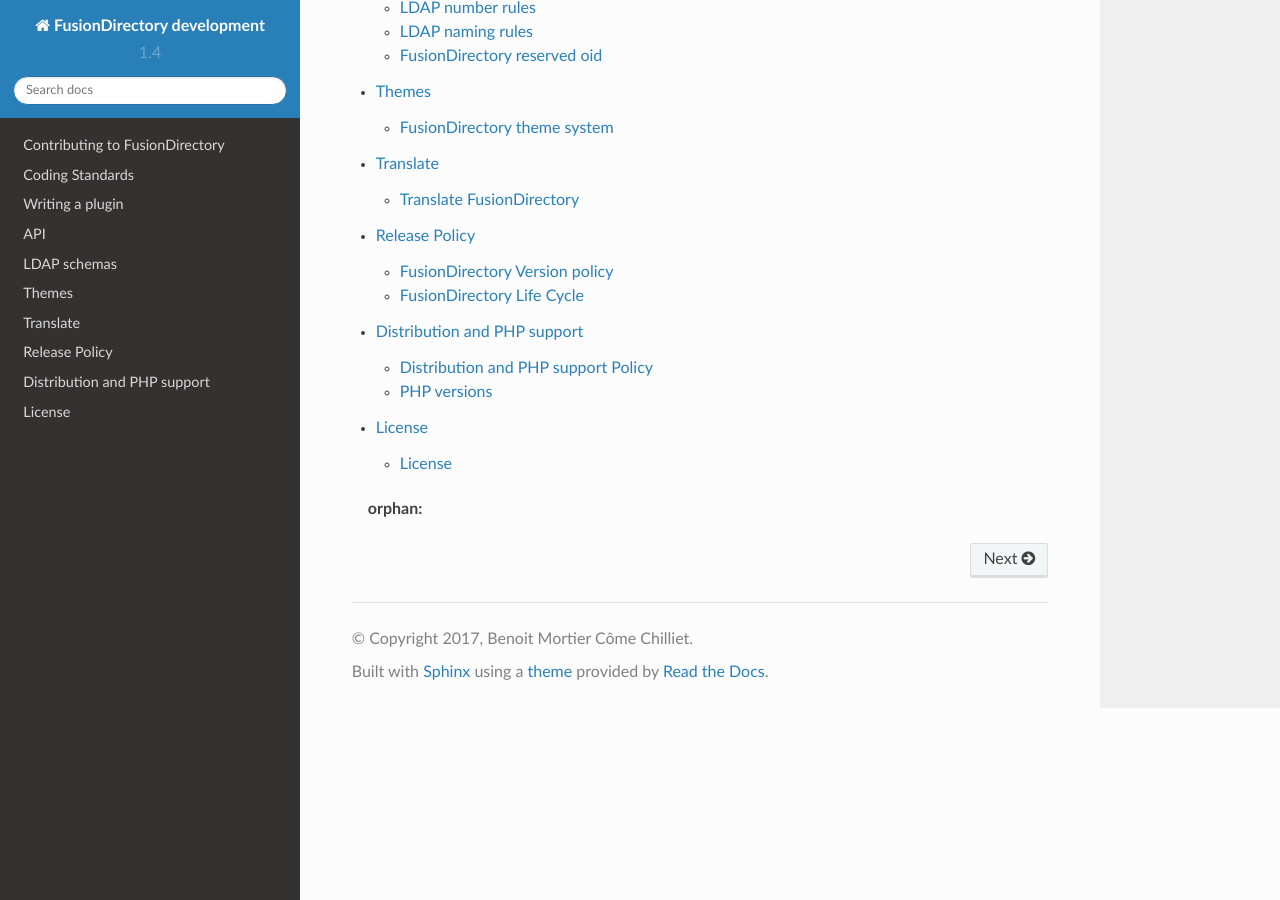
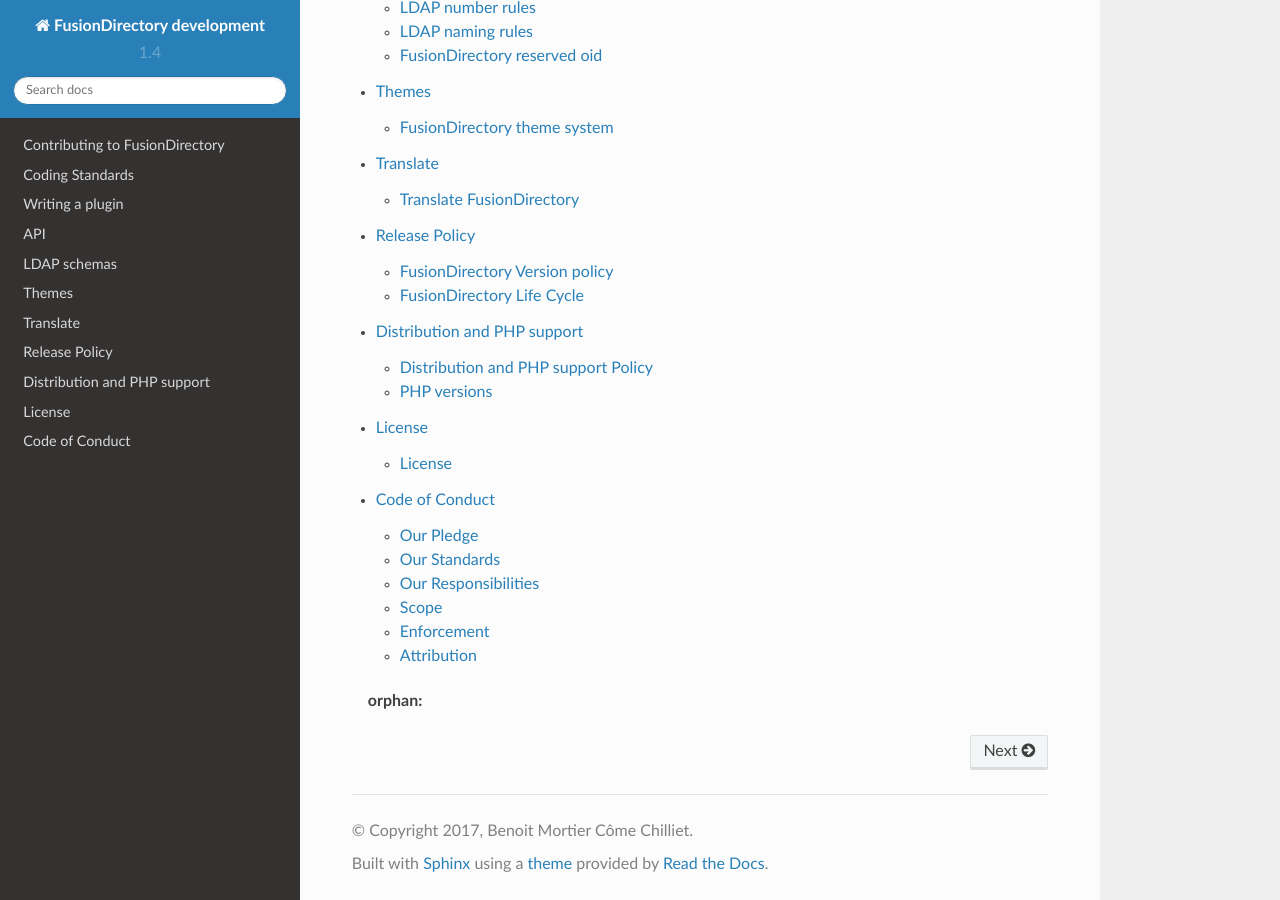
Before and after one commit to fusiondirectory/fusiondirectory-dev-manual, a Sphinx documentation site: the page built from source/index.rst, in a window 1280 px wide and 900 px high, scrolled down 1188 px. Built offline with Sphinx 7.4.7 and the Read the Docs theme 2.0.0, drawn with Linux system fonts in a browser that asks for light colours; some of the changed lines change nothing that is shown.

Commit message:
Merge branch '31-code-of-conduct' into '1.3'
Resolve "code of conduct"

Closes #31

See merge request fusiondirectory/dev-manual!38

(cherry picked from commit 45d610308160b8f4beb45488dcf488fd4a753c5f)

a5fa4606 :sparkles: feat(code-conduct) code of conduct

```diff
--- /dev/null
+++ b/source/code-of-conduct.rst
@@ -0,0 +1,83 @@
+Code of Conduct
+===============
+
+Our Pledge
+----------
+
+In the interest of fostering an open and welcoming environment, we as
+contributors and maintainers pledge to making participation in our
+project and our community a harassment-free experience for everyone,
+regardless of age, body size, disability, ethnicity, gender identity and
+expression, level of experience, nationality, personal appearance, race,
+religion, or sexual identity and orientation.
+
+Our Standards
+-------------
+
+Examples of behavior that contributes to creating a positive environment
+include:
+
+-  Using welcoming and inclusive language
+-  Being respectful of differing viewpoints and experiences
+-  Gracefully accepting constructive criticism
+-  Focusing on what is best for the community
+-  Showing empathy towards other community members
+
+Examples of unacceptable behavior by participants include:
+
+-  The use of sexualized language or imagery and unwelcome sexual
+   attention or advances
+-  Trolling, insulting/derogatory comments, and personal or political
+   attacks
+-  Public or private harassment
+-  Publishing others’ private information, such as a physical or
+   electronic address, without explicit permission
+-  Other conduct which could reasonably be considered inappropriate in a
+   professional setting
+
+Our Responsibilities
+--------------------
+
+Project maintainers are responsible for clarifying the standards of
+acceptable behavior and are expected to take appropriate and fair
+corrective action in response to any instances of unacceptable behavior.
+
+Project maintainers have the right and responsibility to remove, edit,
+or reject comments, commits, code, wiki edits, issues, and other
+contributions that are not aligned to this Code of Conduct, or to ban
+temporarily or permanently any contributor for other behaviors that they
+deem inappropriate, threatening, offensive, or harmful.
+
+Scope
+-----
+
+This Code of Conduct applies both within project spaces and in public
+spaces when an individual is representing the project or its community.
+Examples of representing a project or community include using an
+official project e-mail address, posting via an official social media
+account, or acting as an appointed representative at an online or
+offline event. Representation of a project may be further defined and
+clarified by project maintainers.
+
+Enforcement
+-----------
+
+Instances of abusive, harassing, or otherwise unacceptable behavior may
+be reported by contacting the project team at coc@fusiondirectory.org.
+All complaints will be reviewed and investigated and will result in a
+response that is deemed necessary and appropriate to the circumstances.
+The project team is obligated to maintain confidentiality with regard to
+the reporter of an incident. Further details of specific enforcement
+policies may be posted separately.
+
+Project maintainers who do not follow or enforce the Code of Conduct in
+good faith may face temporary or permanent repercussions as determined
+by other members of the project’s leadership.
+
+Attribution
+-----------
+
+This Code of Conduct is adapted from the `Contributor
+Covenant <https://www.contributor-covenant.org>`__, version 1.4,
+available at
+`https://www.contributor-covenant.org/version/1/4 <https://www.contributor-covenant.org/version/1/4/>`__
--- a/source/index.rst
+++ b/source/index.rst
@@ -26,5 +26,6 @@
    release/index
    support/index
    license/index
+   code-of-conduct.rst
 
 .. include:: globals.rst
```
